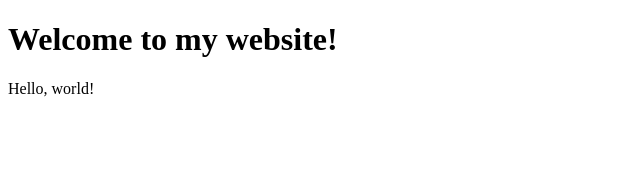
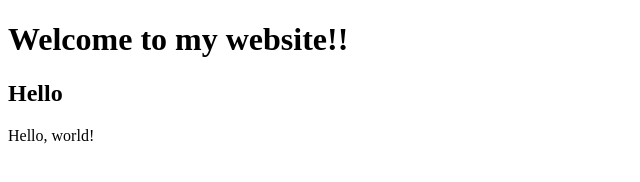
Before and after one commit to Alexionx/CS50-course, a plain HTML site: page index.html in a window 1280 px wide. Shown: the whole page, without its empty margins (0-640 px from the left). Drawn offline with Linux system fonts and the light colour scheme.

Commit message:
Add exclimation point

```diff
--- a/index.html
+++ b/index.html
@@ -6,8 +6,8 @@
     <title>Hellot</title>
 </head>
 <body>
-    <h1>Welcome to my website!</h1>
-    <h2></h2>
+    <h1>Welcome to my website!!</h1>
+    <h2>Hello</h2>
     <p>Hello, world!</p>
 </body>
 </html>
```
